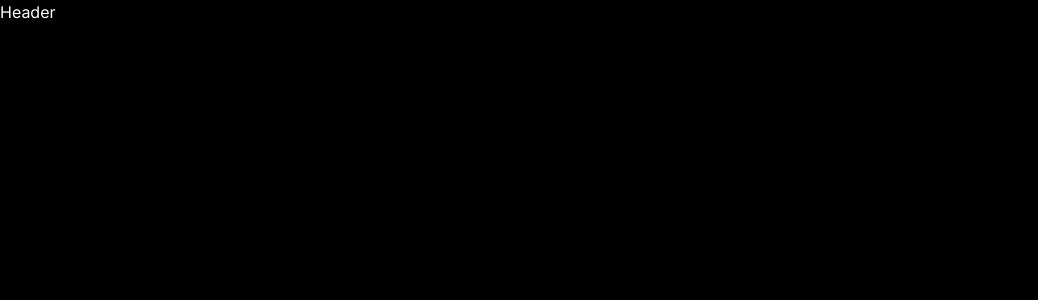
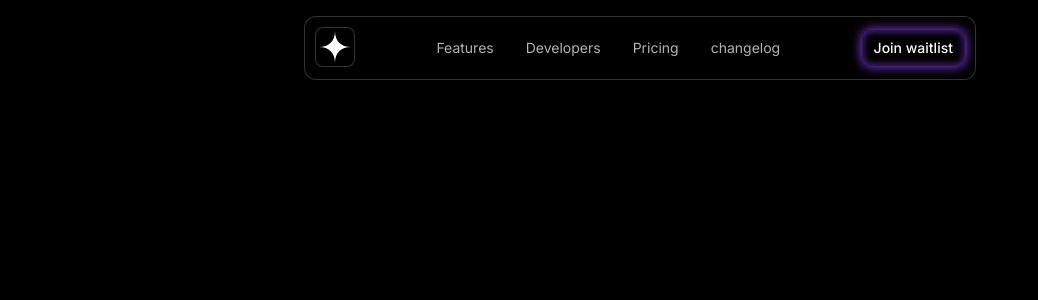
Before and after one commit to jahansid/FrontendAiSeo, a Next.js app: page / in a window 1280 px wide. Shown: the top 300 px of the page, without its empty margins (0-1038 px from the left). Built offline with nearby package versions, Linux system fonts and the light colour scheme.

Commit message:
Header section is added

```diff
--- a/src/sections/Header.tsx
+++ b/src/sections/Header.tsx
@@ -1,3 +1,57 @@
+import LogoIcon from "@/assets/logo.svg";
+import MenuIcon from "@/assets/icon-menu.svg";
+
 export const Header = () => {
-  return <header>Header</header>;
+  return (
+    <header className="py-4 border-b border-white/20 md:border-none">
+      <div className=" container ">
+        <div className=" flex justify-between items-center md:border border-white/20 md:p-2.5 rounded-xl max-w-2xl mx-auto">
+          <div>
+            <div className=" size-10 border border-white/20 rounded-lg inline-flex justify-center items-center">
+              <LogoIcon className="size-8" />
+            </div>
+          </div>
+          <div className=" hidden md:block">
+            <nav className="flex gap-8 text-sm">
+              <a
+                className="text-white/70 hover:text-white transition ease-in duration-300"
+                href="#"
+              >
+                Features
+              </a>
+              <a
+                className="text-white/70 hover:text-white transition ease-in duration-300"
+                href="#"
+              >
+                Developers
+              </a>
+              <a
+                className="text-white/70 hover:text-white transition ease-in duration-300"
+                href="#"
+              >
+                Pricing
+              </a>
+              <a
+                className="text-white/70 hover:text-white transition ease-in duration-300"
+                href="#"
+              >
+                changelog
+              </a>
+            </nav>
+          </div>
+          <div className=" flex gap-4 items-center">
+            <button className=" relative py-2 px-3 rounded-lg font-medium text-sm bg-gradient-to-b from-[#190d2e] to-[#4a208a] shadow-[0px_0px_12px_#8c45ff] hover:shadow-[0px_0px_20px_#8c45ff] focus:outline-none focus:ring-2 focus:ring-[#8c45ff] focus:ring-opacity-50 transition-shadow duration-300 ease-in-out">
+              <div className=" absolute inset-0 rounded-lg">
+                <div className=" absolute rounded-lg border border-white/20 inset-0 [mask-image:linear-gradient(to_bottom,black,transparent)] "></div>
+                <div className=" absolute rounded-lg border border-white/40 inset-0 [mask-image:linear-gradient(to_top,black,transparent)] "></div>
+                <div className=" absolute rounded-lg inset-0 shadow-[0_0_10px_rgb(140,69,255,.7)_inset]"></div>
+              </div>
+              <span className=" bg-transparent relative">Join waitlist</span>
+            </button>
+            <MenuIcon className=" md:hidden" />
+          </div>
+        </div>
+      </div>
+    </header>
+  );
 };
```
